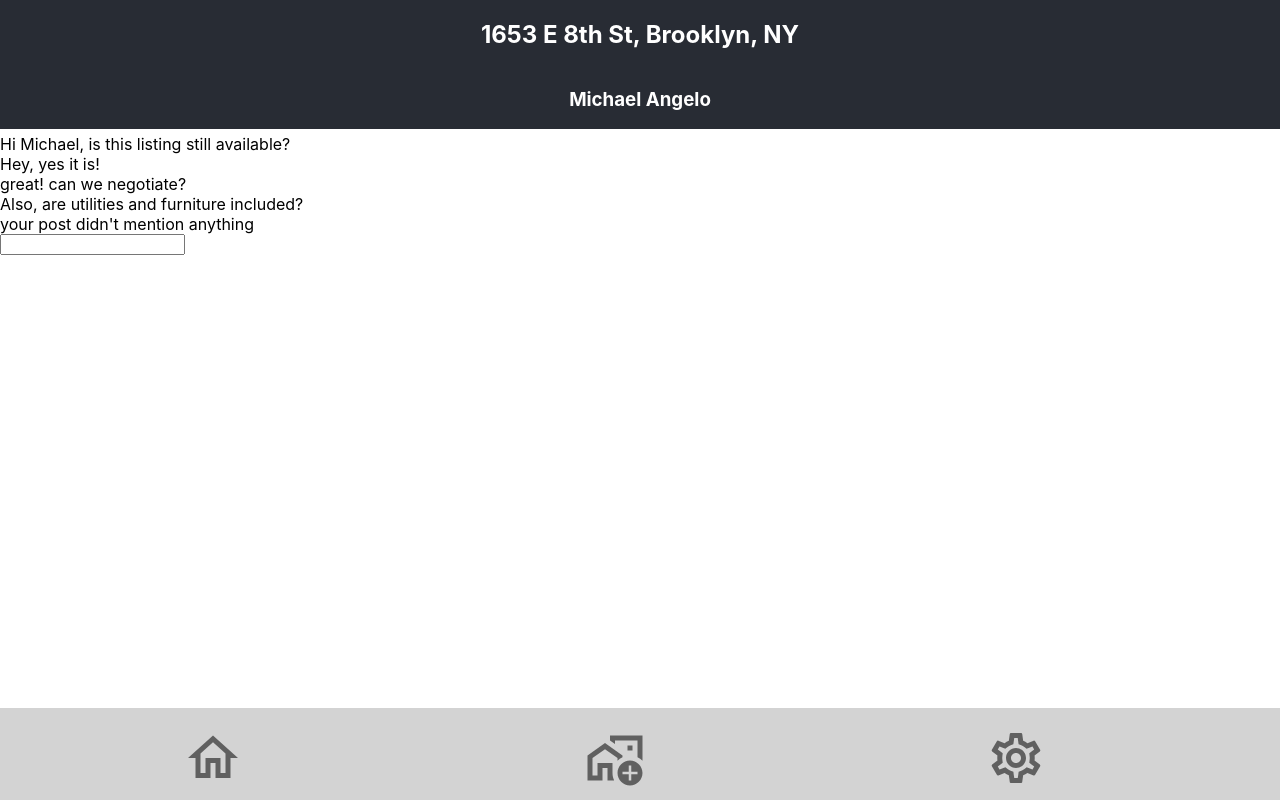
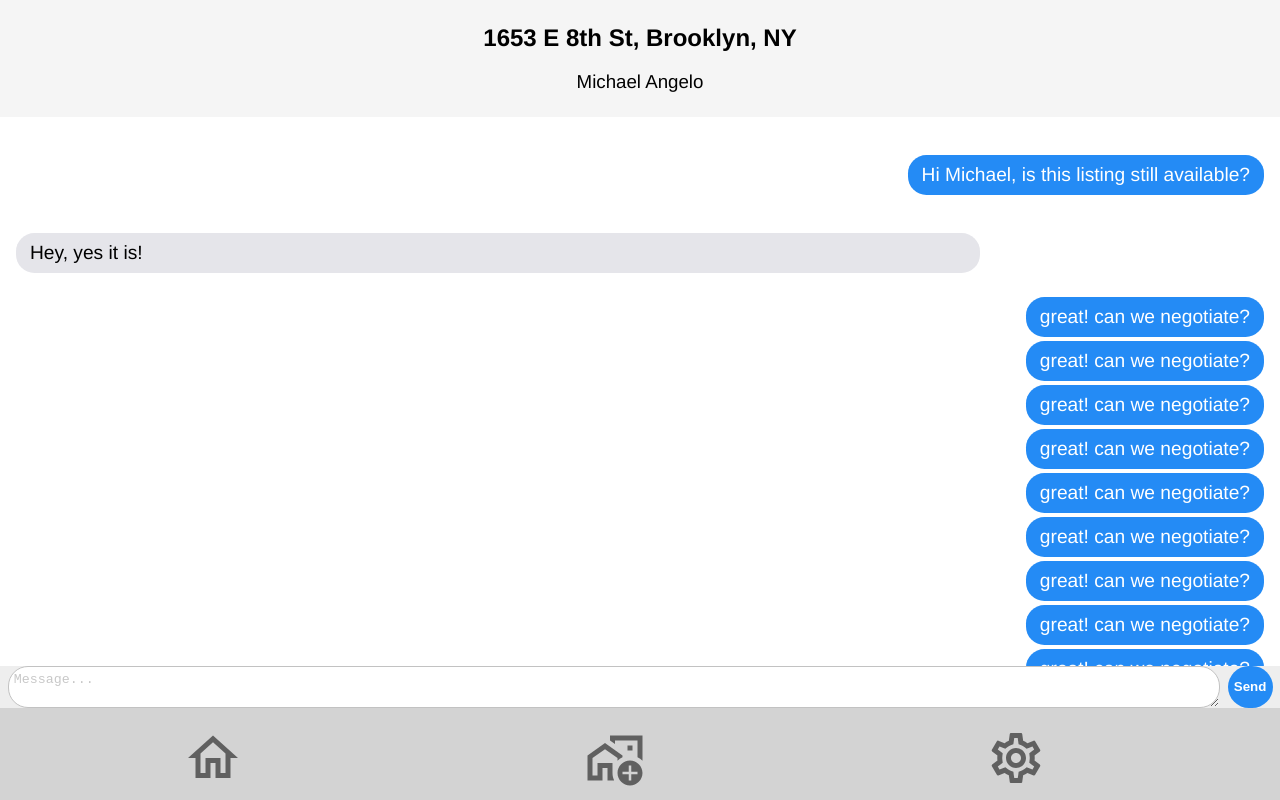
Before and after one commit to agiledev-students-spring2023/final-project-awesome-united, a React (Create React App) app in the folder front-end/: page /chat in a window 1280 px wide. Built offline with nearby package versions, Linux system fonts and the light colour scheme.

Commit message:
final version of chat design - express WIP

```diff
--- a/front-end/src/pages/Chat/Chat.css
+++ b/front-end/src/pages/Chat/Chat.css
@@ -1,75 +1,130 @@
-header{
-    margin:0;
-    padding: 0;
-    gap:0;
-}
-header h2{
-    font-size: xx-large;
-    margin: 0;
-}
-header h3{
-    margin: 0;
+main {
+  font-family: helvetica;
+  font-weight: normal;
+  height: 100%;
+  min-height: 100%;
 }
 
 
 
-#chatContainer {
-    height: 75vh;
-    border: 1px solid #e095fd;
-    border-radius: 10px;
-    margin: 1rem 1rem;
-    padding: 0.5rem;
-    overflow: scroll;
-  }
-  #messageForm {
-    width: 80%;
-    position: absolute;
-    bottom: 10px;
-  }
-  .input {
-    margin: auto;
-    padding: 0.5rem;
-    margin: 0 0.5rem;
-    width: 70%;
-    border: 1px solid #c2c2c2;
-    border-radius: 2px;
-  }
-  .input:active,
-  .input:focus {
-    border-color: #9de3ff;
+header{
+    margin:0;
+    padding: 1.5rem;
+    gap:0;
+    text-align: center;
+    background-color: rgb(245, 245, 245);
+    color: black;
+
+    /*https://stackoverflow.com/questions/3593594/how-to-keep-the-header-static-always-on-top-while-scrolling/58645785#58645785*/
+    position: sticky;
+    top: 0;
+    z-index: 999;
+}
+
+header h2{
+    font-size: x-large;
+    margin: 0;
+}
+
+header h3{
+    margin-top: .1;
+    margin-bottom: 0;
+    font-weight: normal;
+}
+
+
+
+
+  .messageBox {
+    background-color: #fff;
+    border-radius: 0.25rem;
+    display: flex;
+    flex-direction: column;
+    font-size: 1.2rem;
+    padding: 1.2rem 1.0rem;
+
+    min-height: 100%;
+    position: relative;
+    overflow-y: scroll;
+
   }
 
-  .btn {
-    padding: 0.5rem;
-    background-color: #5fcefa;
-    border: 1px solid #06b8ff;
-    border-radius: 5px;
+  .messageBox p {
+    border-radius: 1.15rem;
+    line-height: 1.25;
+    max-width: 75%;
+    padding: 0.5rem .875rem;
+    position: relative;
+    word-wrap: break-word;
+  }
+
+  .messageBox p::before,
+  .messageBox p::after {
+    bottom: -0.1rem;
+    content: "";
+    height: 1rem;
+    position: absolute;
+  }
+
+  p.self {
+    align-self: flex-end;
+    background-color: #248bf5;
     color: #fff;
-    font-weight: 600;
   }
-  .center {
-    text-align: center;
-    margin: 0 auto;
+
+  p.self ~ p.self {
+    margin: 0.25rem 0 0;
   }
+
+  p.other {
+    align-items: flex-start;
+    background-color: #e5e5ea;
+    color: #000;
+  }
+
+
+  #messageForm {
+    position: sticky;
+    bottom:0;
+
+    border-color: black;
+    background-color: #eee;
+  }
+  textarea {
+    padding: 0.3rem;
+    margin: 0 0.5rem;
+    width: calc(100% - 80px);
+    border: 1px solid #c2c2c2;
+    border-radius: 20px;
+    display: inline-block;
+    /* by having a max height and overflow auto, input box will expand
+    to limit of max-height and then further text can be seen via using scroll wheel
+    */
+    /* https://stackoverflow.com/questions/36522474/css-form-scroll-overflow */
+    max-height: 40px;
+    overflow-y:auto;
+
+  }
+  /*modifies the placeholder value of 'input' */
+  textarea::placeholder{
+    color: rgb(200,200,200);
+  }
+  textarea:active,
+  textarea:focus {
+    border-color: #9b0000;
+  }
+
+  #send-button{
+    border: none;
+    border-radius: 22px;
+    background: #248bf5;
+    color: #fff;
+    font-weight: bold;
+
+    width: 45px;
+    display: inline-block;
+  }
+
   .error {
     border-color: #fa7962 !important;
   }
-  /* default message styling for server notifications */
-  .message {
-    background-color: rgb(255, 255, 255);
-    color: #333;
-    font-size: 1.2rem;
-    text-align: center;
-    border-radius: 5px;
-    padding: 0.5rem;
-    margin-top: 1rem;
-  }
-  /* change colors and alignment for self and others messages */
-  .self-message {
-    background-color: #707070;
-    text-align: right;
-  }
-  .others-message {
-    background-color: #1982FC;
-    text-align: left;
-  }
--- a/front-end/src/pages/Chat/Chat.js
+++ b/front-end/src/pages/Chat/Chat.js
@@ -1,31 +1,22 @@
 import { useState, useEffect } from "react"
+import axios from "axios"
 import { useNavigate } from "react-router-dom";
+import "./Chat.css"
 
 
 
 
 const Chat = props => {
 
-  const navigate = useNavigate();
+  // create state variables and their setters so everytime thier value changes, the component updates them in the browser
+  const [message, setMessage] = useState("")
+  const [error, setError] = useState("")
 
-  const [feedback, setFeedback] = useState("")
-
-
-
-  //for spring01 set to take user to static page
-  //take user to chat session with match
-  const handleClick = e => {
-    console.log("going to chat!")
-    let path = `/chat`;
-    navigate(path);
-  }
-  //for spring01 set to take user to static page
-  //take user to matches' profile
-  const handleImageClick = e => {
-    console.log("going to profile!")
-    let path = `/profile`;
-    navigate(path);
-  }
+  useEffect(() => {
+    // this function runs once when the component first loads and again whenever the value of the breed variable changes
+    // check your browser's Developer Tools -> Javascript Console to see this printed when the component first loads and anytime the breed value changes
+    console.log(message)
+  }, [message]) // the variable name in the array here is what causes this function to re-run any time the value of breed changes
 
   // info on the match ie other person's account
   const matchInfo = {
@@ -59,17 +50,98 @@ const Chat = props => {
     },
     {
       name: "me",
-      message: "Also, are utilities and furniture included?",
-      date:"2012-04-23T18:27:02.511Z",
+      message: "great! can we negotiate?",
+      date:"2012-04-23T18:26:15.511Z",
       id:0,
     },
     {
       name: "me",
-      message: "your post didn't mention anything",
-      date:"2012-04-23T18:27:15.511Z",
+      message: "great! can we negotiate?",
+      date:"2012-04-23T18:26:15.511Z",
       id:0,
     },
+    {
+      name: "me",
+      message: "great! can we negotiate?",
+      date:"2012-04-23T18:26:15.511Z",
+      id:0,
+    },
+    {
+      name: "me",
+      message: "great! can we negotiate?",
+      date:"2012-04-23T18:26:15.511Z",
+      id:0,
+    },
+    {
+      name: "me",
+      message: "great! can we negotiate?",
+      date:"2012-04-23T18:26:15.511Z",
+      id:0,
+    },
+    {
+      name: "me",
+      message: "great! can we negotiate?",
+      date:"2012-04-23T18:26:15.511Z",
+      id:0,
+    },
+    {
+      name: "me",
+      message: "great! can we negotiate?",
+      date:"2012-04-23T18:26:15.511Z",
+      id:0,
+    },
+    {
+      name: "me",
+      message: "great! can we negotiate?",
+      date:"2012-04-23T18:26:15.511Z",
+      id:0,
+    },
+    {
+      name: "me",
+      message: "great! can we negotiate?",
+      date:"2012-04-23T18:26:15.511Z",
+      id:0,
+    },
+    {
+      name: "me",
+      message: "great! can we negotiate?",
+      date:"2012-04-23T18:26:15.511Z",
+      id:0,
+    },
+
+
   ]
+
+  function whoSent(id){
+    if (id == 0) return "self"
+    else return "other"
+  }
+
+  const handleSubmit = e => {
+    e.preventDefault() // prevent the default browser form submission stuff
+
+    // send the data of the new puppy to a server
+    // this server doesn't exist, so we will see an error in the console
+    // axios' get() and post() methods return a promise, so we can use our javascript Promise or async/await expertise here to deal with the resolution or rejection of the request
+    axios
+      .post("https://someserversomehwere.com/puppy/save", {
+        message: message,
+      })
+      .then(response => {
+        // success
+        console.log(`Received server response: ${response.data}`)
+      })
+      .catch(err => {
+        // failure
+        console.log(`Received server error: ${err}`)
+        setError(
+          "This form doesn't actually work, sorry.  There is no back-end for this example app in which to save the data. Pop open your web browser's Javascript Console to see the error trying to connect to a non-existent back-end."
+        )
+      })
+      // clear form
+      setMessage('')
+  }
+
 
     return (
       <main>
@@ -77,21 +149,25 @@ const Chat = props => {
             <h2>1653 E 8th St, Brooklyn, NY</h2>
             <h3>Michael Angelo</h3>
         </header>
-        <article className="chatlog">
+        <section className="messageBox">
         {/*
           * loop through the array of chatlog  data, and display its messages
           */}
-        {chatlog.map((comp, i, matchesArray) => (
-          <div className="">
-            {comp.message}
-          </div>
+        {chatlog.map((mes, i, matchesArray) => (
+          <p className={whoSent(mes.id)}>{mes.message}</p>
         ))}
-        </article>
-        <div class="center">
-        <form id="messageForm">
-        <input class="input center" type="text" id="messageInput" />
+        </section>
+
+        {/* input box */}
+        <form id="messageForm" onSubmit={handleSubmit}>
+          <textarea
+          type="text"
+          placeholder="Message..."
+          onChange={e => setMessage(e.target.value)}
+          value={message}
+          />
+          <input type="submit" id="send-button" value="Send"/>
         </form>
-        </div>
       </main>
     )
   }
```
